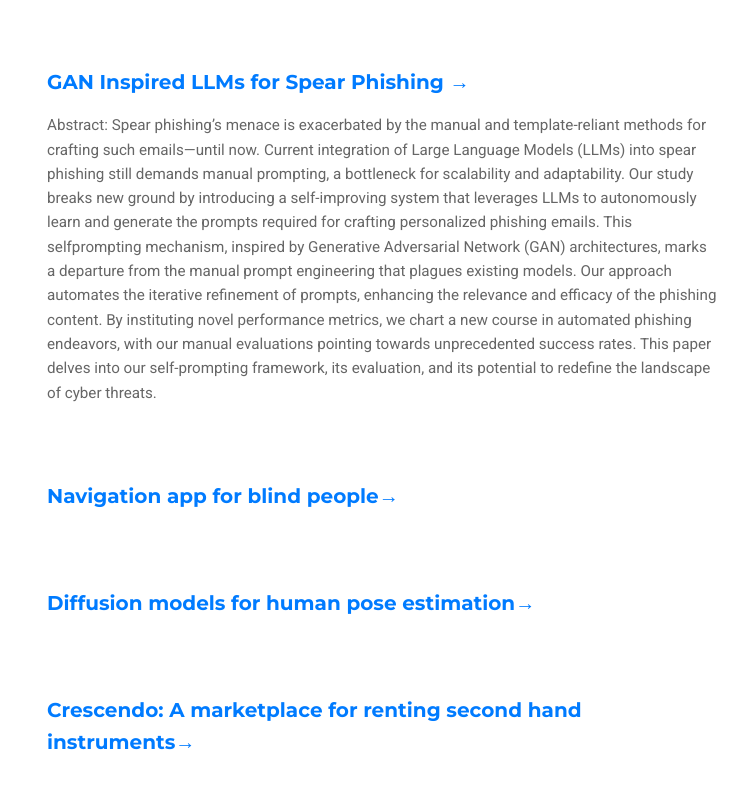
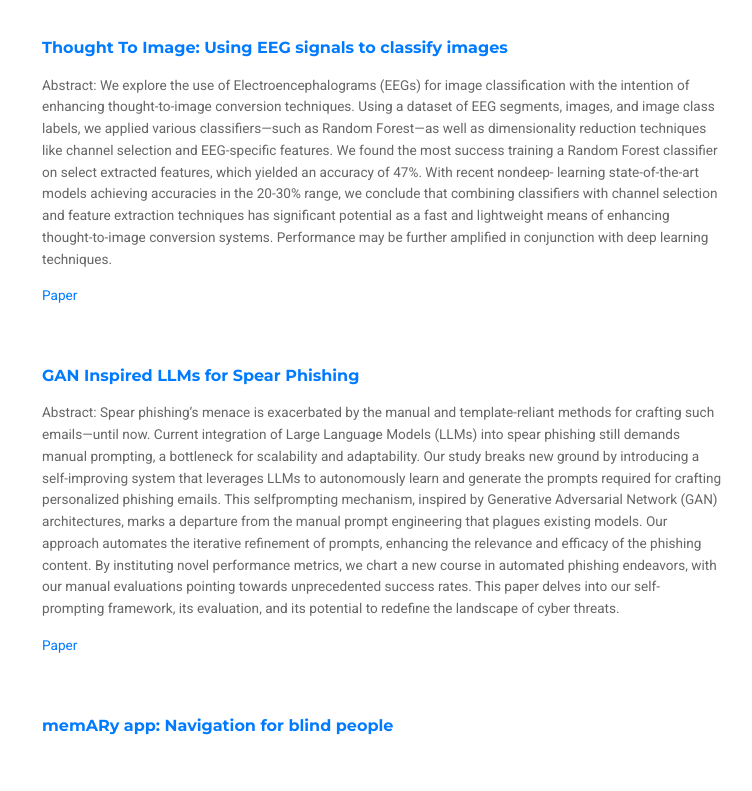
Before and after one commit to aryansid/aryansid.github.io, a plain HTML site: page index.html in a window 1280 px wide. Shown: the part 594-1385 px from the top of the page, without its empty margins (258-1010 px from the left). Drawn offline with Linux system fonts and the light colour scheme.

Commit message:
Some changes

```diff
--- a/index.html
+++ b/index.html
@@ -19,10 +19,18 @@
 
     <!-- Middle Row -->
     <div class="middle-row">
-      <p>I'm a <b>Stanford</b>🌲student, where my academic path intertwines <b>AI</b> with <b>systems</b>.
-
+      <p>I'm a student at <b>Stanford</b>🌲studying <b>Computer Science</b> (AI and systems).
         I'm building <a href="https://www.memarylabs.com/about" title="memARy website">memARy</a>, an R&D lab leveraging AI and AR to tackle cognitive issues. We're crafting accessible, state-of-the-art <b>smart glasses for the blind </b>👓
         I'm also a <a href="https://med.stanford.edu/pacresearch/people.html?tab=proxy" title="PAC">researcher</a> at <b>SAIL</b>, where I explore AI applications in healthcare under Dr Fei Fei Li. I'm the first intern at <a href="https://kick.co/" title="Kick">Kick</a>, an AI-driven tax solution venture 💸 backed by <b>OpenAI</b>.
+      </p>
+      <p>
+        Mention math + doing impactful things (article of NOSH, me getting into Stanford) etc.
+      </p>
+      <p>
+        I grew up in <b>Muscat, Oman</b>.
+      </p>
+      <p>
+        If you want to get in touch, email me at aryansid@stanford.edu
       </p>
     </div>
 
@@ -30,13 +38,32 @@
       <h2 class="projects-subheader">Other Things I've Built</h2>
       <!-- Project 1 -->
       <div class="project-card">
-        <h3>Thought To Image: Using EEG signals to classify images <a href="#">→</a></h3>
-        <p>Abstract: </p>
+        <h3>Thought To Image: Using EEG signals to classify images</h3>
+        <p>Abstract: We explore the use of Electroencephalograms
+          (EEGs) for image classification with the
+          intention of enhancing thought-to-image conversion
+          techniques. Using a dataset of EEG segments,
+          images, and image class labels, we applied
+          various classifiers—such as Random Forest—as
+          well as dimensionality reduction techniques like
+          channel selection and EEG-specific features. We
+          found the most success training a Random Forest
+          classifier on select extracted features, which
+          yielded an accuracy of 47%. With recent nondeep-
+          learning state-of-the-art models achieving
+          accuracies in the 20-30% range, we conclude that
+          combining classifiers with channel selection and
+          feature extraction techniques has significant potential
+          as a fast and lightweight means of enhancing
+          thought-to-image conversion systems. Performance
+          may be further amplified in conjunction
+          with deep learning techniques.</p>
+        <p><a href="https://drive.google.com/file/d/1-sg0EI7q1d4itFVnQnLDMraUh5blfEoD/view?usp=sharing">Paper</a> </p>
       </div>
 
       <!-- Project 2 -->
       <div class="project-card">
-        <h3>GAN Inspired LLMs for Spear Phishing <a href="#">→</a></h3>
+        <h3>GAN Inspired LLMs for Spear Phishing</h3>
         <p>Abstract: Spear phishing’s menace is exacerbated by the manual
           and template-reliant methods for crafting such
           emails—until now. Current integration of
@@ -59,20 +86,26 @@
           rates. This paper delves into our self-prompting
           framework, its evaluation, and its potential to redefine
           the landscape of cyber threats.</p>
+        <p><a href="https://drive.google.com/file/d/1HaUGSq9rQBqFBoA-iJkGNqdyh8MRKzqG/view?usp=sharing">Paper</a></p>
       </div>
 
       <div class="project-card">
-        <h3>Navigation app for blind people<a href="#">→</a></h3>
+        <h3>memARy app: Navigation for blind people</h3>
         <p></p>
       </div>
 
       <div class="project-card">
-        <h3>Diffusion models for human pose estimation<a href="#">→</a></h3>
+        <h3>Diffusion models for human pose estimation</h3>
         <p></p>
       </div>
 
       <div class="project-card">
-        <h3>Crescendo: A marketplace for renting second hand instruments<a href="#">→</a></h3>
+        <h3>Crescendo: A marketplace for renting second hand instruments</h3>
+        <p></p>
+      </div>
+
+      <div class="project-card">
+        <h3>Oman Coding Society: Oman's largest coding organization</h3>
         <p></p>
       </div>
 
--- a/styles.css
+++ b/styles.css
@@ -81,13 +81,13 @@ li::before {
 
 .project-card {
   background: #fff;
-  padding: 15px;
-  margin-bottom: 10px; /* Space between project cards */
+  padding: 10px;
+  margin-bottom: 5px; /* Space between project cards */
   border-radius: 8px; /* Optional: for rounded corners */
 }
 
 .project-card h3 {
-  font-size: 1.25em;
+  font-size: 1em;
   color: #007bff;
   margin-bottom: 5px;
 }
@@ -100,7 +100,7 @@ li::before {
 
 .project-card p {
   color: #666; /* Lighter text color for the description */
-  font-size: 0.95em;
+  font-size: 0.85em;
   margin-bottom: 15px;
 }
 
@@ -115,6 +115,13 @@ li::before {
   color: #333;
   border: 1px solid #dcdcdc; /* Optional: adds a border to the tag */
 }
+
+.projects-subheader {
+  font-size: 1.5em; /* Adjusted down from 1.75em to better scale with the other elements */
+  color: #333;
+  margin-bottom: 20px; /* You can adjust this as needed to manage space */
+}
+
 
 /* Add hover effects or other interactive styles as needed */
 
```
